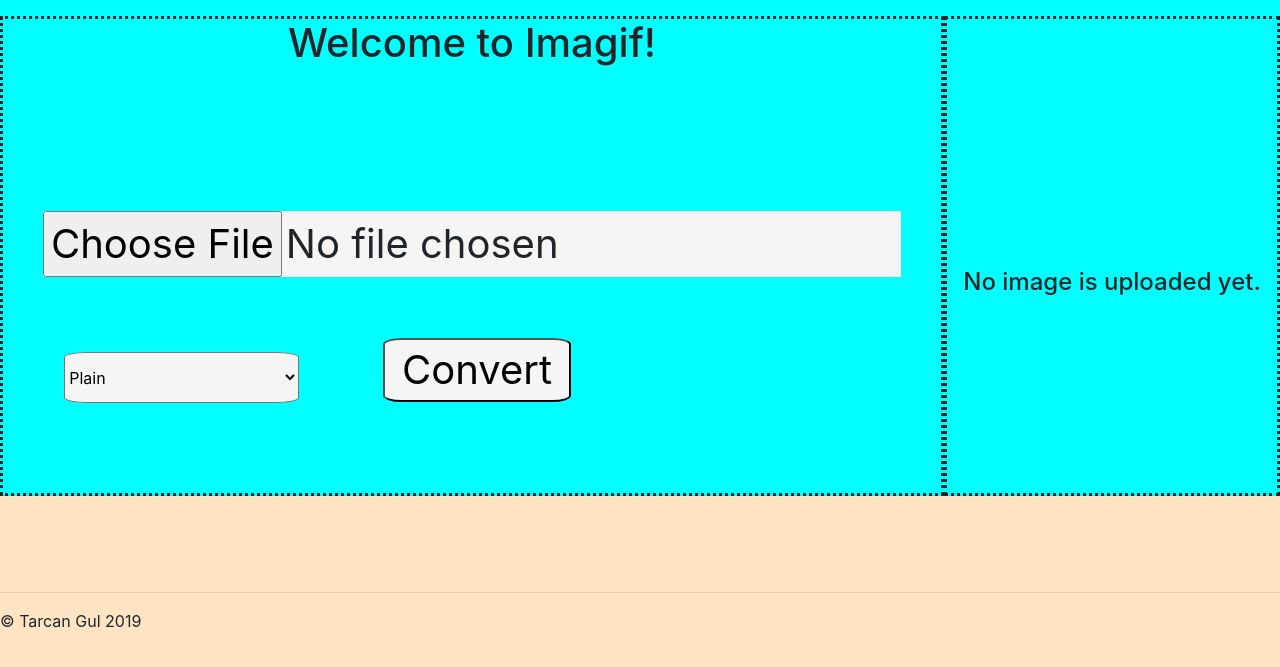
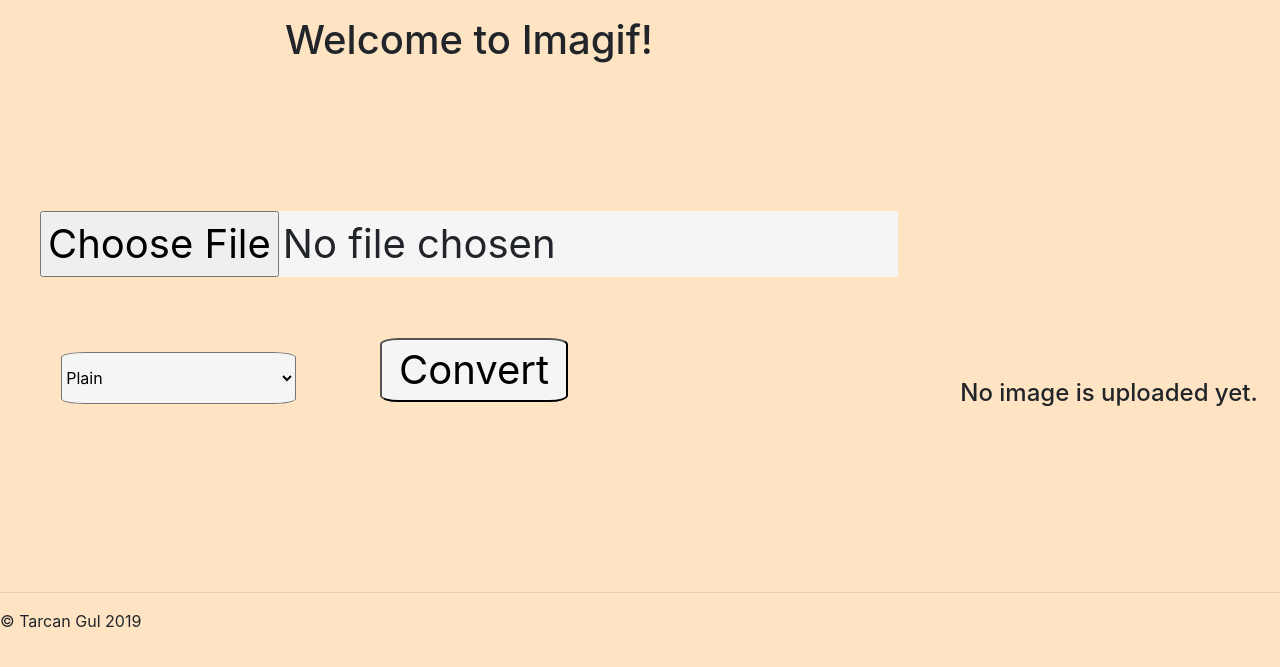
Before and after one commit to TarcanGul/Imagif, a Flask app: page / in a window 1280 px wide. Shown: the part 56-723 px from the top of the page. Run offline with Flask 2, Linux system fonts and the light colour scheme; parts of the project's set-up code (start-up, migrations or seed data) failed here and were passed over; some libraries are stand-ins or nearby versions.

Commit message:
Beautify landing page and sorted your gifs backwards.

```diff
--- a/app.py
+++ b/app.py
@@ -11,6 +11,7 @@ import psycopg2.errorcodes
 import hashlib
 import base64
 import datetime
+from collections import OrderedDict
 
 app = Flask(__name__)
 app.config['SEND_FILE_MAX_AGE_DEFAULT'] = 1
@@ -88,7 +89,8 @@ def showUserGifs():
         with conn.cursor() as cur:
             cur.execute("SELECT image, name, algorithm, user_timestamp FROM usergifs WHERE username=%s", (session["currentUser"]["username"],))
             print(cur.statusmessage, file=sys.stderr)
-            for result in cur:
+            #Reversing here so that we get a order sorted from most recent to least.
+            for result in reversed(cur.fetchall()):
                 images.append((base64.b64encode(result[0]).decode("utf-8"), result[1], result[2], result[3]))
 
     return render_template("usergifs.html", images=images, username=session["currentUser"]["username"])
--- a/static/css/site.css
+++ b/static/css/site.css
@@ -15,11 +15,14 @@ main {
     height: 100%;
     padding-top: 1em;
     text-align: center;
-    background-color: aqua;
 }
 
 footer {
     padding-top: 5em;
+}
+
+.container-without-gif h4, .spinner-border{
+    padding-top:25%;
 }
 
 .form-container {
@@ -28,18 +31,18 @@ footer {
     height:30em;
     width: 100%;
     grid-auto-columns: 1fr;
-    border: dotted;
 }
 
 .image-container {
     flex: 1;
     width: 100%;
     text-align: center;
-    border: dotted;
+    vertical-align: middle;
 }
 
 #imageField, #imageGifField{
-    width: 100%;
+    width: 95%;
+    margin: 1em;
     height:90%;
     max-height: 25em;
     border: solid;
--- a/static/js/site.js
+++ b/static/js/site.js
@@ -1,8 +1,7 @@
 var reader = new FileReader();
 
 let uploadingImageView =
-` <img id="imageField" src="#" alt="uploaded image" style="visibility: hidden;"/>
-<h4 id="imageFieldEmpty">No image is uploaded yet.</h4> `
+` <img id="imageField" src="#" alt="uploaded image" style="visibility: hidden;"/>`;
 
 document.getElementById("file-input").addEventListener("input", function(){
     if(this.files && this.files[0])
@@ -16,7 +15,8 @@ document.getElementById("file-input").addEventListener("input", function(){
         reader.onload = function(e){
             document.querySelector('#imageField').setAttribute('src', e.target.result);
             document.querySelector('#imageField').style.visibility = "visible";
-            document.querySelector("#imageFieldEmpty").style.visibility = "hidden";
+            var initialText = document.querySelector("#imageFieldEmpty");
+            document.querySelector(".container-without-gif").removeChild(initialText);
         }
         reader.readAsDataURL(this.files[0]);
     }
@@ -79,7 +79,7 @@ document.getElementById('upload-form').addEventListener("submit", function(event
     $(".gif-container").empty();
     $(".container-without-gif").empty();
     document.querySelector(".container-without-gif").innerHTML = `<div class="spinner-border" role="status"><span class="sr-only">Loading...</span></div>
-    <h2>Processing...</h2>`
+    <h4>Processing...</h4>`;
 }, false);
 
 document.addEventListener('click', function(e){
```
